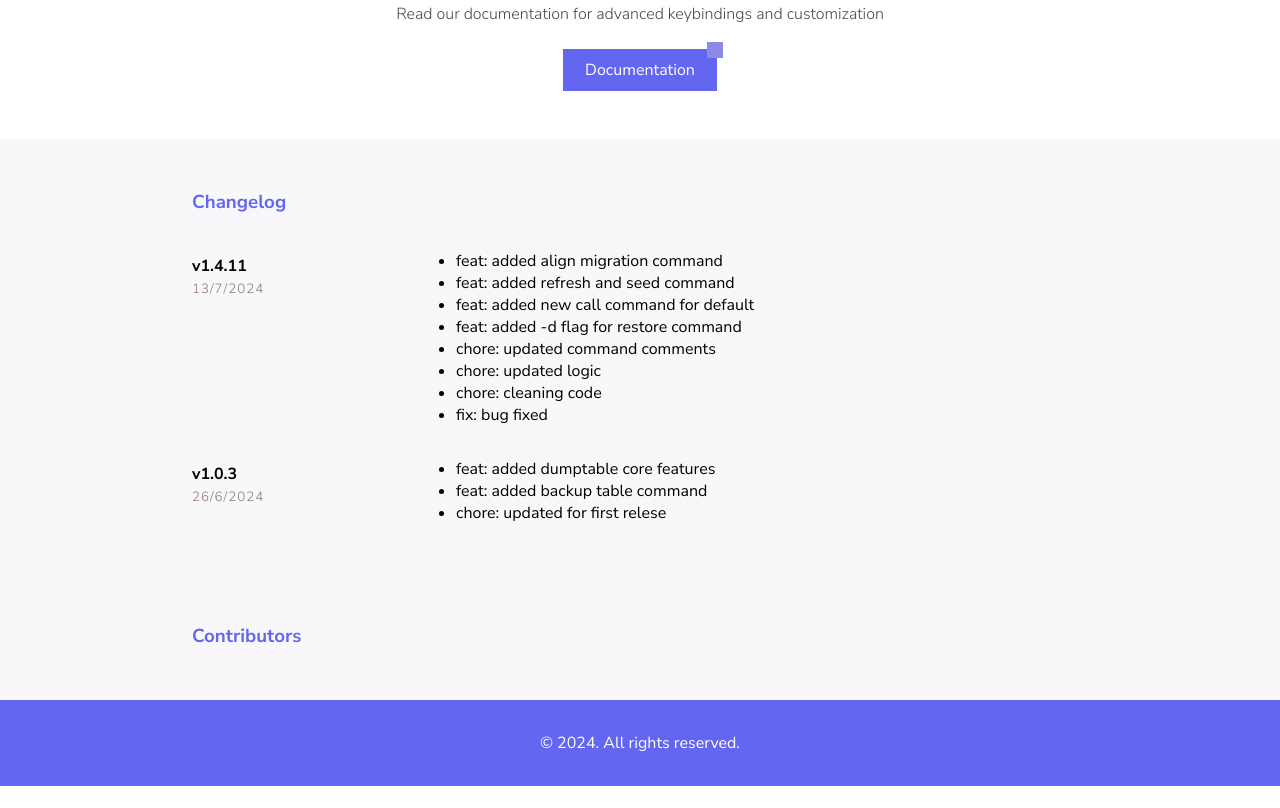
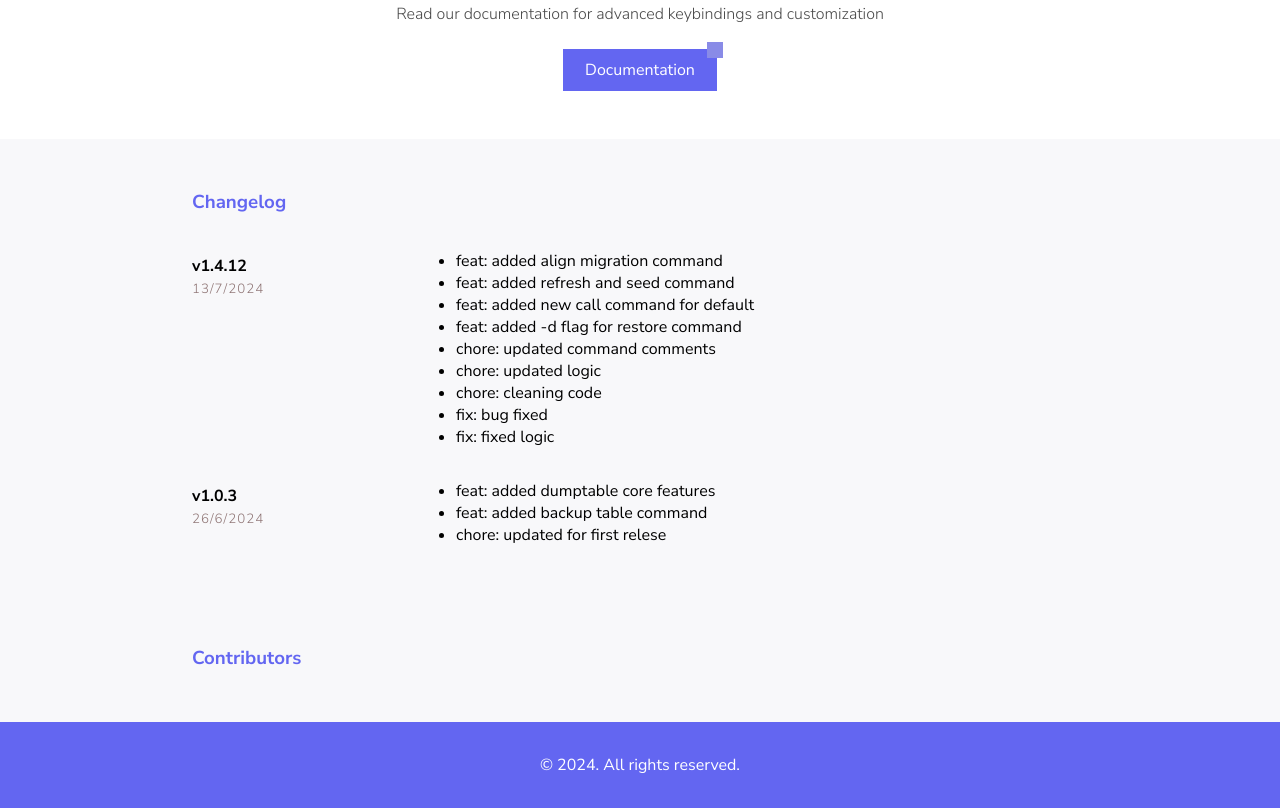
Before and after one commit to helloarman/dumptable, a plain HTML site: page index.html in a window 1280 px wide. Shown: the part 1450-2258 px from the top of the page. Before the commit the page ends 2236 px from the top, so only its background shows below. Drawn offline with nearby package versions, Linux system fonts and the light colour scheme; no server answers.

Commit message:
Update index.html

```diff
--- a/index.html
+++ b/index.html
@@ -219,7 +219,7 @@
         <h3 class="section__title">Changelog</h3>
         <div class="changelog__item">
           <div class="changelog__meta">
-            <h4 class="changelog__title">v1.4.11</h4>
+            <h4 class="changelog__title">v1.4.12</h4>
             <small class="changelog__date">13/7/2024</small>
           </div>
           <div class="changelog__detail">
@@ -232,6 +232,7 @@
               <li>chore: updated logic</li>
               <li>chore: cleaning code</li>
               <li>fix: bug fixed</li>
+              <li>fix: fixed logic</li>
             </ul>
           </div>
         </div>
```
